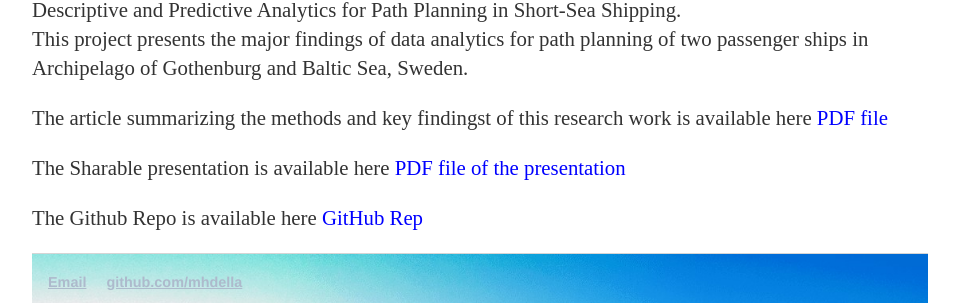
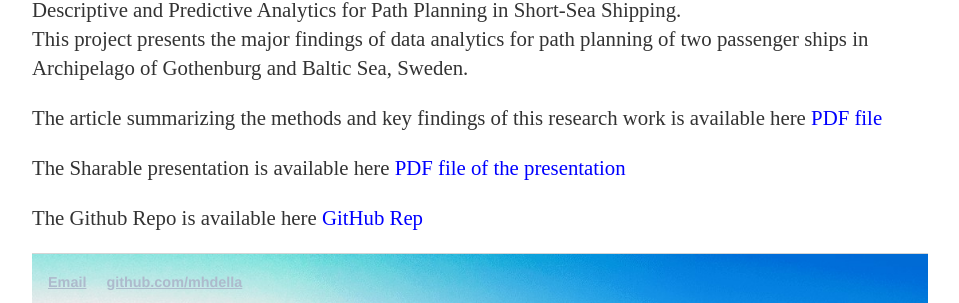
Before and after one commit to MohamedAbuella/MohamedAbuella.github.io, a Jekyll site: the page built from _posts/2023-12-06-Data_Analytics_for_Path_Planning_in_Short_Sea_Shipping.html, in a window 1280 px wide. Shown: the part 243-546 px from the top of the page, without its empty margins (160-1119 px from the left). Built offline with Jekyll 4.4.1, drawn with Linux system fonts in a browser that asks for light colours; nearby versions of some CDN libraries; a script that is not in the unit is left out; comment, search, counter and statistics services are not loaded.

Commit message:
Update 2023-12-06-Data_Analytics_for_Path_Planning_in_Short_Sea_Shipping.html
Data Analytics for Vessel Path Planning in Short-Sea Shipping

```diff
--- a/_posts/2023-12-06-Data_Analytics_for_Path_Planning_in_Short_Sea_Shipping.html
+++ b/_posts/2023-12-06-Data_Analytics_for_Path_Planning_in_Short_Sea_Shipping.html
@@ -7,6 +7,6 @@
 ---
 <p> Descriptive and Predictive Analytics for Path Planning in Short-Sea Shipping.
 <br> This project presents the major findings of data analytics for path planning of two passenger ships in Archipelago of Gothenburg and Baltic Sea, Sweden.
-<p>The article summarizing the methods and key findingst of this research work is available here <a href="https://github.com/MohamedAbuella/Path4SSS/blob/main/Path_Clustering_RG.pdf" target="_blank" style="color:blue"> PDF file </a> </p>
+<p>The article summarizing the methods and key findings of this research work is available here <a href="https://github.com/MohamedAbuella/Path4SSS/blob/main/Path_Clustering_RG.pdf" target="_blank" style="color:blue"> PDF file </a> </p>
 <p>The Sharable presentation is available here <a href="https://github.com/MohamedAbuella/Path4SSS/blob/main/Vessel_Path_Identification_in_SSS_v2.pdf" target="_blank" style="color:blue"> PDF file of the presentation </a>
 <p>The Github Repo is available here <a href="https://github.com/MohamedAbuella/Path4SSS" target="_blank" style="color:blue"> GitHub Rep </a> </p>
```
